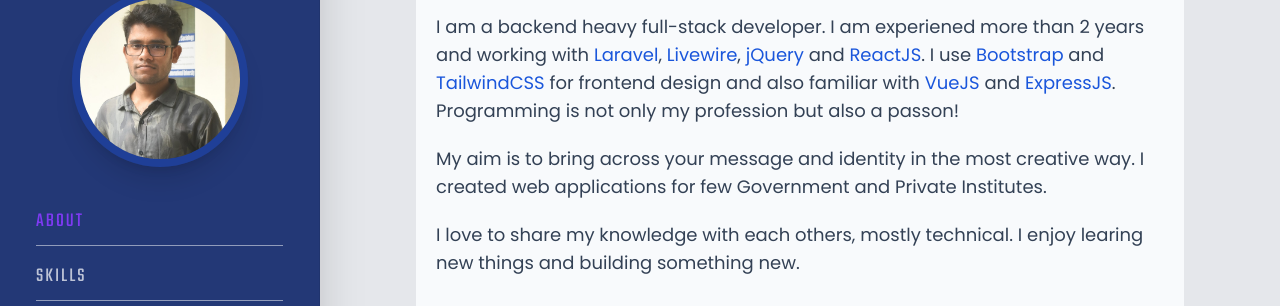
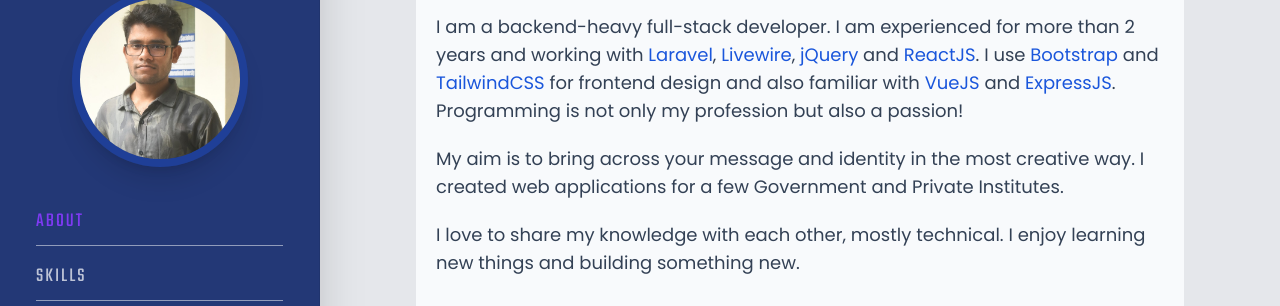
Before and after one commit to abdulmajidcse/resumee-portfolio-template, a website: page src/index.html in a window 1280 px wide. Shown: the part 131-437 px from the top of the page. Drawn offline with Linux system fonts and the light colour scheme.

Commit message:
updated some spelling

```diff
--- a/src/index.html
+++ b/src/index.html
@@ -153,8 +153,8 @@
             class="font-poppins text-lg text-slate-700 dark:text-white/70 mt-7"
           >
             <p class="mb-5">
-              I am a backend heavy full-stack developer. I am experiened more
-              than 2 years and working with
+              I am a backend-heavy full-stack developer. I am experienced for
+              more than 2 years and working with
               <a
                 href="https://laravel.com"
                 target="_blank"
@@ -206,16 +206,16 @@
                 target="_blank"
                 class="text-blue-700 hover:theme-text-color"
                 >ExpressJS</a
-              >. Programming is not only my profession but also a passon!
+              >. Programming is not only my profession but also a passion!
             </p>
             <p class="mb-5">
               My aim is to bring across your message and identity in the most
-              creative way. I created web applications for few Government and
+              creative way. I created web applications for a few Government and
               Private Institutes.
             </p>
             <p class="mb-5">
-              I love to share my knowledge with each others, mostly technical. I
-              enjoy learing new things and building something new.
+              I love to share my knowledge with each other, mostly technical. I
+              enjoy learning new things and building something new.
             </p>
           </div>
 
```
